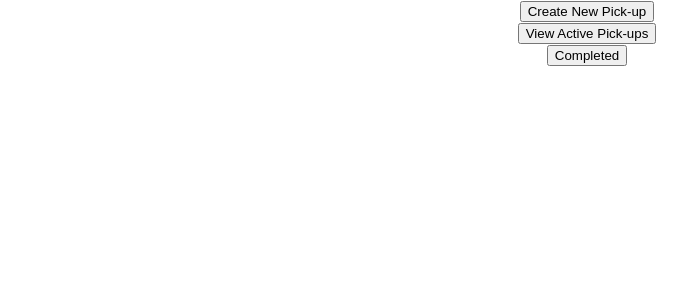
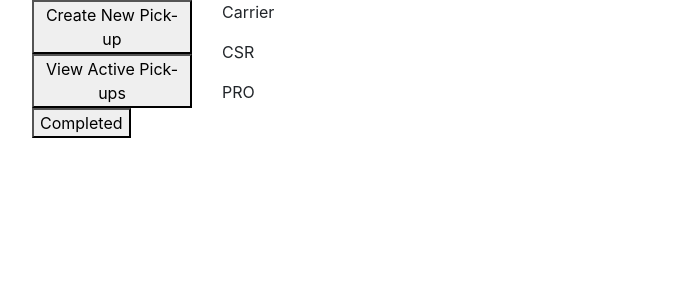
Before and after one commit to ehunter7/will-call, a React (Create React App) app in the folder client/: page / in a window 1280 px wide. Shown: the top 300 px of the page, without its empty margins (53-740 px from the left). Built offline with nearby package versions, Linux system fonts and the light colour scheme.

Commit message:
add order card

```diff
--- a/client/src/App.js
+++ b/client/src/App.js
@@ -4,7 +4,7 @@ import User from "./pages/User";
 
 function App() {
   return (
-    <div className="App">
+    <div >
       <User/>
     </div>
   );
--- /dev/null
+++ b/client/src/components/Order.js
@@ -0,0 +1,13 @@
+import React from 'react'
+
+const Order = () => {
+    return (
+        <div className="">
+            <p>Carrier</p>
+            <p>CSR</p>
+            <p>PRO</p>
+        </div>
+    )
+}
+
+export default Order
--- a/client/src/index.js
+++ b/client/src/index.js
@@ -3,6 +3,7 @@ import ReactDOM from 'react-dom';
 import './index.css';
 import App from './App';
 import reportWebVitals from './reportWebVitals';
+import 'bootstrap/dist/css/bootstrap.min.css';
 
 ReactDOM.render(
   <React.StrictMode>
--- a/client/src/pages/User.js
+++ b/client/src/pages/User.js
@@ -1,12 +1,20 @@
-import React from 'react';
-import Selection from '../components/Selection';
+import React from "react";
+import Selection from "../components/Selection";
+import Order from "../components/Order";
 
 const User = () => {
-    return (
-        <div>
-            <Selection/>
+  return (
+    <div className="container">
+      <div className="row">
+        <div className="col-md-2">
+          <Selection />
         </div>
-    )
-}
+        <div className="col-md-10">
+          <Order />
+        </div>
+      </div>
+    </div>
+  );
+};
 
-export default User
+export default User;
--- a/package.json
+++ b/package.json
@@ -37,6 +37,7 @@
     "express-session": "^1.17.1",
     "mongoose": "^5.12.3",
     "nodemon": "^2.0.7",
-    "prettier": "^2.2.1"
+    "prettier": "^2.2.1",
+    "react-bootstrap": "^1.5.2"
   }
 }
```
Also changed, not shown: 1 other file (tests, documents, lock files or other folders).
